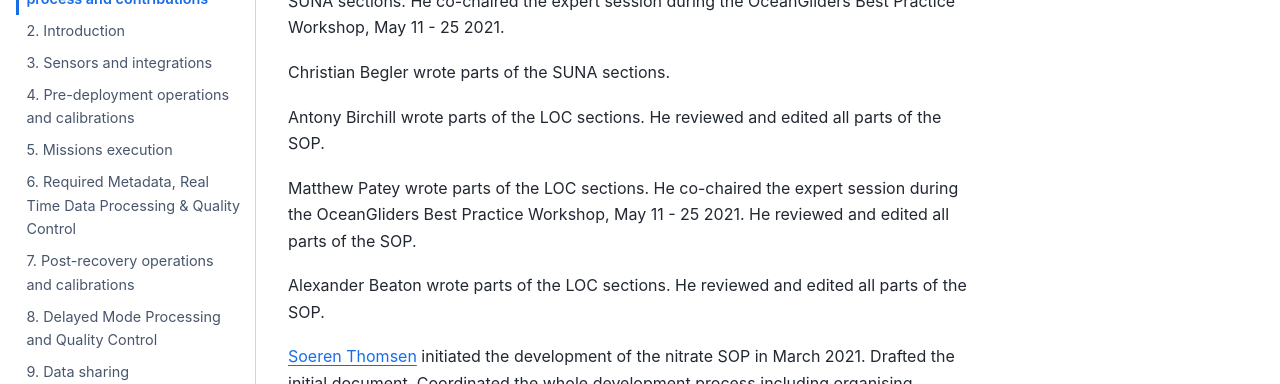
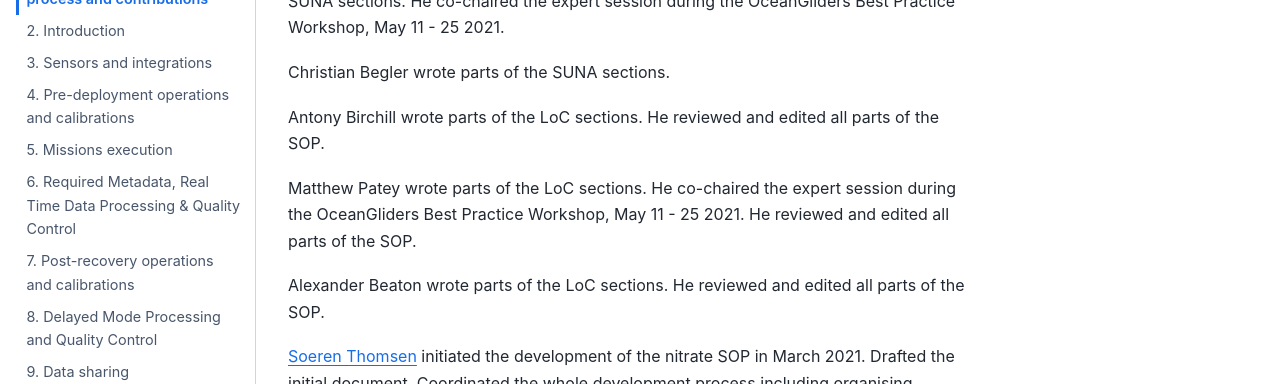
Before and after one commit to OceanGlidersCommunity/Nitrate_SOP, a Jupyter Book: the page built from sections/authors_SOP_development_process.md, in a window 1280 px wide and 900 px high, scrolled down 777 px. Shown: the part 264-648 px from the top of the window. Built offline with Jupyter Book 1.0.4 settings and Sphinx 7.4.7 and the Sphinx Book theme 1.1.4, drawn with Linux system fonts in a browser that asks for light colours.

Commit message:
fix: formatting LoC

```diff
--- a/sections/authors_SOP_development_process.md
+++ b/sections/authors_SOP_development_process.md
@@ -30,14 +30,14 @@ additional authors joined: Antony Birchill, Alexander Beaton, [Matthey Patey]()
 
 Christian Begler wrote parts of the SUNA sections.
 
-Antony Birchill wrote parts of the LOC sections.
+Antony Birchill wrote parts of the LoC sections.
 He reviewed and edited all parts of the SOP.
 
-Matthew Patey wrote parts of the LOC sections.
+Matthew Patey wrote parts of the LoC sections.
 He co-chaired the expert session during the OceanGliders Best Practice Workshop, May 11 - 25 2021.
 He reviewed and edited all parts of the SOP.
 
-Alexander Beaton wrote parts of the LOC sections.
+Alexander Beaton wrote parts of the LoC sections.
 He reviewed and edited all parts of the SOP.
 
 [Soeren Thomsen](https://github.com/soerenthomsen) initiated the development of the nitrate SOP in March 2021.
```
